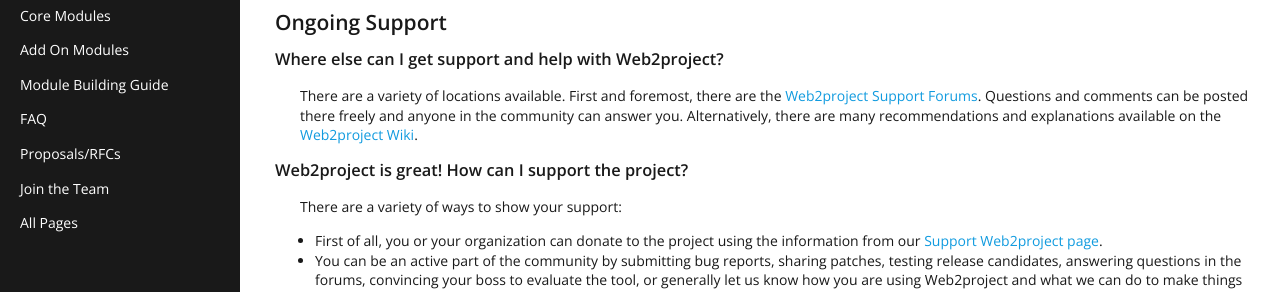
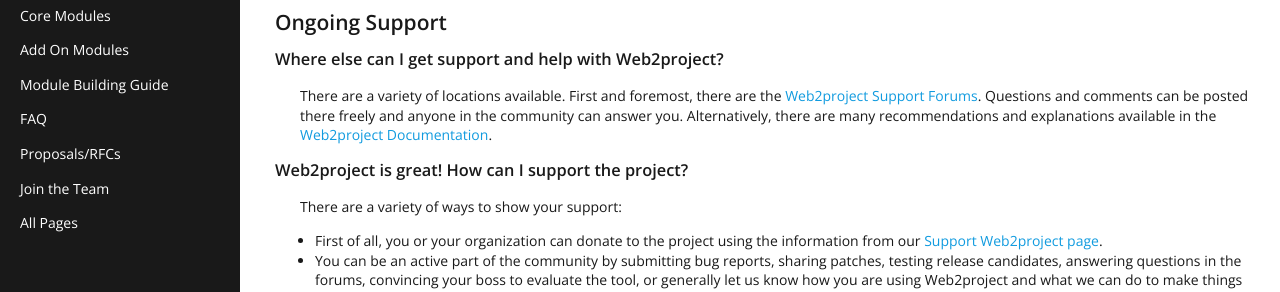
Before and after one commit to web2project/web2project.github.io, a Jekyll site: the page built from _docs/faq.md, in a window 1280 px wide and 900 px high, scrolled down 2550 px. Shown: the part 232-524 px from the top of the window. Built offline with Jekyll 4.4.1, drawn with Linux system fonts in a browser that asks for light colours.

Commit message:
removing the old link

```diff
--- a/_docs/faq.md
+++ b/_docs/faq.md
@@ -128,7 +128,7 @@ In Github, the master branch is always considered stable and usually identical t
 
 ### Where else can I get support and help with Web2project?
 
-There are a variety of locations available. First and foremost, there are the [Web2project Support Forums](http://support.web2project.net). Questions and comments can be posted there freely and anyone in the community can answer you. Alternatively, there are many recommendations and explanations available on the [Web2project Wiki](http://wiki.web2project.net/).
+There are a variety of locations available. First and foremost, there are the [Web2project Support Forums](http://support.web2project.net). Questions and comments can be posted there freely and anyone in the community can answer you. Alternatively, there are many recommendations and explanations available in the [Web2project Documentation](http://docs.web2project.net/).
 
 ### Web2project is great! How can I support the project?
 
```
